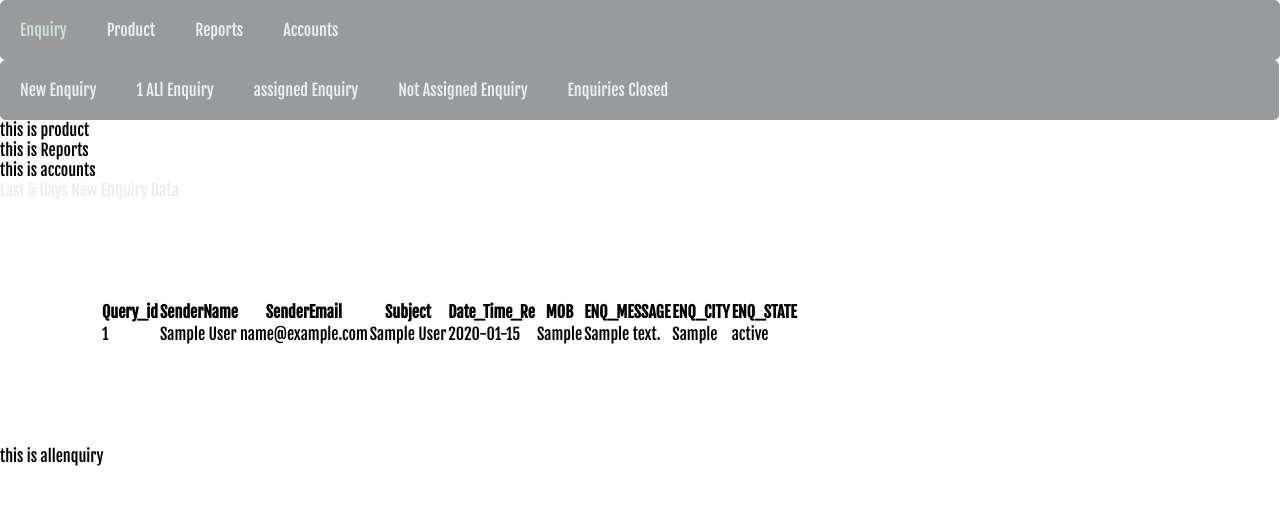
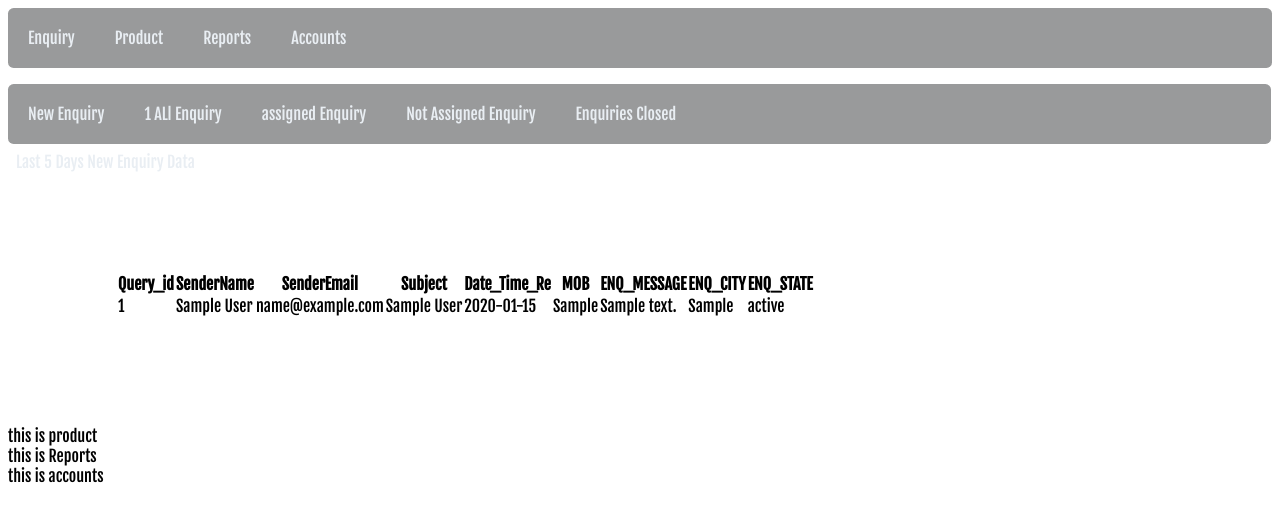
Before and after one commit to CODEr-SaNjU/indiamart_crm, a Django app: template Crm/templates/html_files/Dashboard.htm in a window 1280 px wide; the page is wider, and only the part inside the window is pictured. Shown: the top 522 px of that part. Run offline with Django 3.2, Linux system fonts and the light colour scheme; tables that the repository leaves empty hold one stand-in row (values such as "Sample post"); the template is opened without the code that fills it: values that come from a table or form of the project are taken from there, most other values are stand-ins (such as "Sample title", 1, 10 or a date in 2020); some libraries are stand-ins or nearby versions.

Commit message:
update dashboard

```diff
--- a/Crm/static/css/Header.css
+++ b/Crm/static/css/Header.css
@@ -63,3 +63,6 @@ a:hover{
     margin: 0px;
     padding: 20px;
 }
+.card-body {
+    padding: .50rem;
+}
--- a/Crm/templates/html_files/Dashboard.htm
+++ b/Crm/templates/html_files/Dashboard.htm
@@ -14,7 +14,7 @@
     <div class="card bg-common card-left">
       <div class="card-body">
         <nav class="nav d-block card-header-tabs nav-fill">
-          <a data-toggle="tab" class="nav-link  text-dark text-center" aria-current="page" href="#enquiry">Enquiry</a>
+          <a data-toggle="tab" class="nav-link text-dark text-center" aria-current="page" href="#enquiry">Enquiry</a>
           <a data-toggle="tab" class="nav-link text-dark text-center" href="#product">Product</a>
           <a data-toggle="tab" class="nav-link text-dark text-center" href="#reports">Reports</a>
           <a data-toggle="tab" class="nav-link text-dark text-center" href="#accounts">Accounts</a>
@@ -27,27 +27,16 @@
       <div class="card-body tab-content border-0">
         <div class="tab-pane active" id="enquiry">
           <nav class="nav nav-tabs bg-dark card-header-tabs nav-fill" style="list-style-type: none;">
-            <a data-toggle="tab" class="nav-link text-xs font-weight-bold text-primary text-uppercase mb-1 active" href="#newenquiry">New Enquiry</a>
-            <a data-toggle="tab" class="nav-link text-xs font-weight-bold text-success text-uppercase mb-1" href="#allenquiry"><span class="text-info">{{total_enquiry_data}}</span> ALl Enquiry</a>
-            <a data-toggle="tab" class="nav-link text-xs font-weight-bold text-info text-uppercase mb-1" href="#assignedenquiry">assigned Enquiry</a>
-            <a data-toggle="tab" class="nav-link text-xs font-weight-bold text-gray-100 text-uppercase mb-1" href="#notassignedenquiry">Not Assigned Enquiry</a>
-            <a data-toggle="tab" class="nav-link text-xs font-weight-bold text-warning text-uppercase mb-1" href="#enquiriesclosed">Enquiries Closed</a>
+            <a class="text-primary text-uppercase mb-1" href="#">New Enquiry</a>
+            <a class="text-success text-uppercase mb-1" href="#"><span class="text-info">{{total_enquiry_data}}</span> ALl Enquiry</a>
+            <a class="text-info text-uppercase mb-1" href="#">assigned Enquiry</a>
+            <a class="text-gray-100 text-uppercase mb-1" href="#">Not Assigned Enquiry</a>
+            <a class="text-warning text-uppercase mb-1" href="#">Enquiries Closed</a>
           </nav>
-        </div>
-        <div class="tab-pane" id="product">
-          this is product
-        </div>
-        <div class="tab-pane" id="reports">
-          this is Reports
-        </div>
-        <div class="tab-pane" id="accounts">
-          this is accounts
-        </div>
-      </div>
-    </div>
-    <div class="col-lg-10" style="padding-right: 1px;padding-left: 0px;">
-      <div class="card" style="width: 130%;">
-        <div class="card-body tab-content w-120 p-10"  >
+          <hr-2>
+          <div class="col-lg-10" style="padding-top: -40px;">
+            <div class="card" style="width:120%;">
+              <div class="card-body tab-content w-120 p-10" style="padding:.5rem;">
                 <div class="tab-pane active" id="newenquiry">
                   <div class="col-12">
                       <a class="btn btn-primary  btn-sm btn-block" style="margin-top: -13px; " href="#">Last 5 Days New Enquiry Data</a>
@@ -80,9 +69,18 @@
                       </table>
                   </div>
                 </div>
-          <div class="tab-pane" id="allenquiry">
-            this is allenquiry
               </div>
+            </div>
+          </div>
+        </div>
+        <div class="tab-pane" id="product">
+          this is product
+        </div>
+        <div class="tab-pane" id="reports">
+          this is Reports
+        </div>
+        <div class="tab-pane" id="accounts">
+          this is accounts
         </div>
       </div>
     </div>
```
Lines whose indentation alone changed are shown as unchanged.
